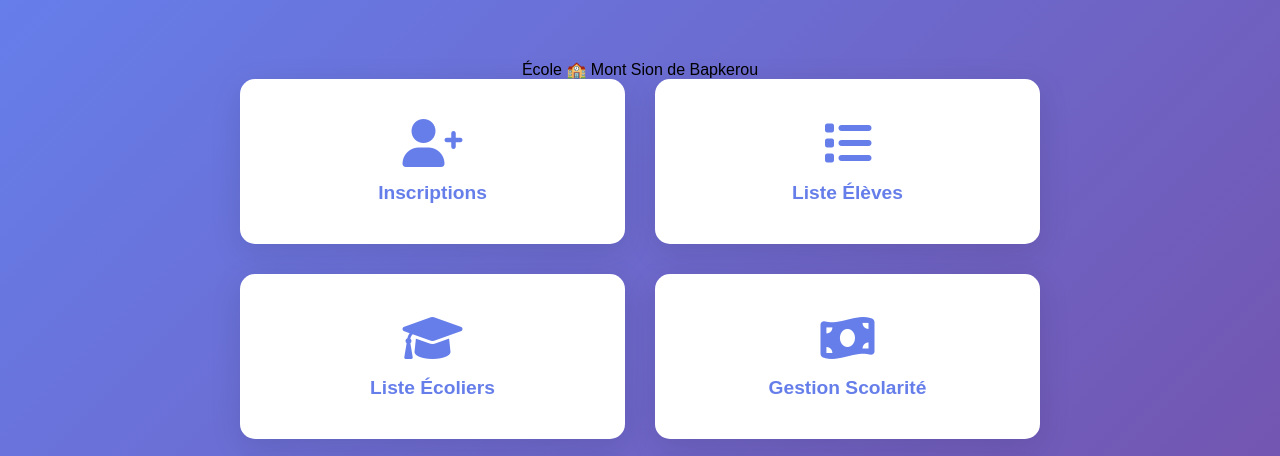
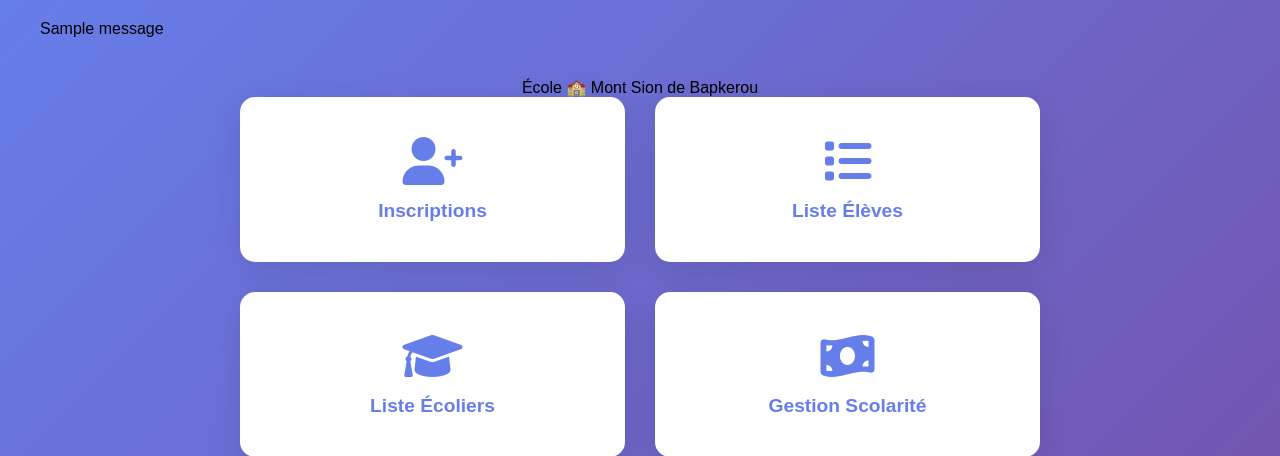
Before and after one commit to appolinair2355/-cole-, a Flask app: page / in a window 1280 px wide. Shown: the top 456 px of the page. Run offline with Flask 3, Linux system fonts and the light colour scheme; one stand-in notice (Sample message) is shown.

Commit message:
Update base.html

```diff
--- a/templates/base.html
+++ b/templates/base.html
@@ -2,13 +2,19 @@
 <html lang="fr">
 <head>
     <meta charset="UTF-8">
-    <meta name="viewport" content="width=device-width, initial-scale=1.0">
-    <title>{% block title %}Gestion École{% endblock %}</title>
+    <title>{% block title %}École Mont Sion{% endblock %}</title>
     <link rel="stylesheet" href="{{ url_for('static', filename='css/style.css') }}">
     <link href="https://cdnjs.cloudflare.com/ajax/libs/font-awesome/6.0.0/css/all.min.css" rel="stylesheet">
 </head>
 <body>
     <div class="container">
+        {% with messages = get_flashed_messages(with_categories=true) %}
+            {% if messages %}
+                {% for category, message in messages %}
+                    <div class="alert alert-{{ category }}">{{ message }}</div>
+                {% endfor %}
+            {% endif %}
+        {% endwith %}
         {% block content %}{% endblock %}
     </div>
     <script src="{{ url_for('static', filename='js/script.js') }}"></script>
```
